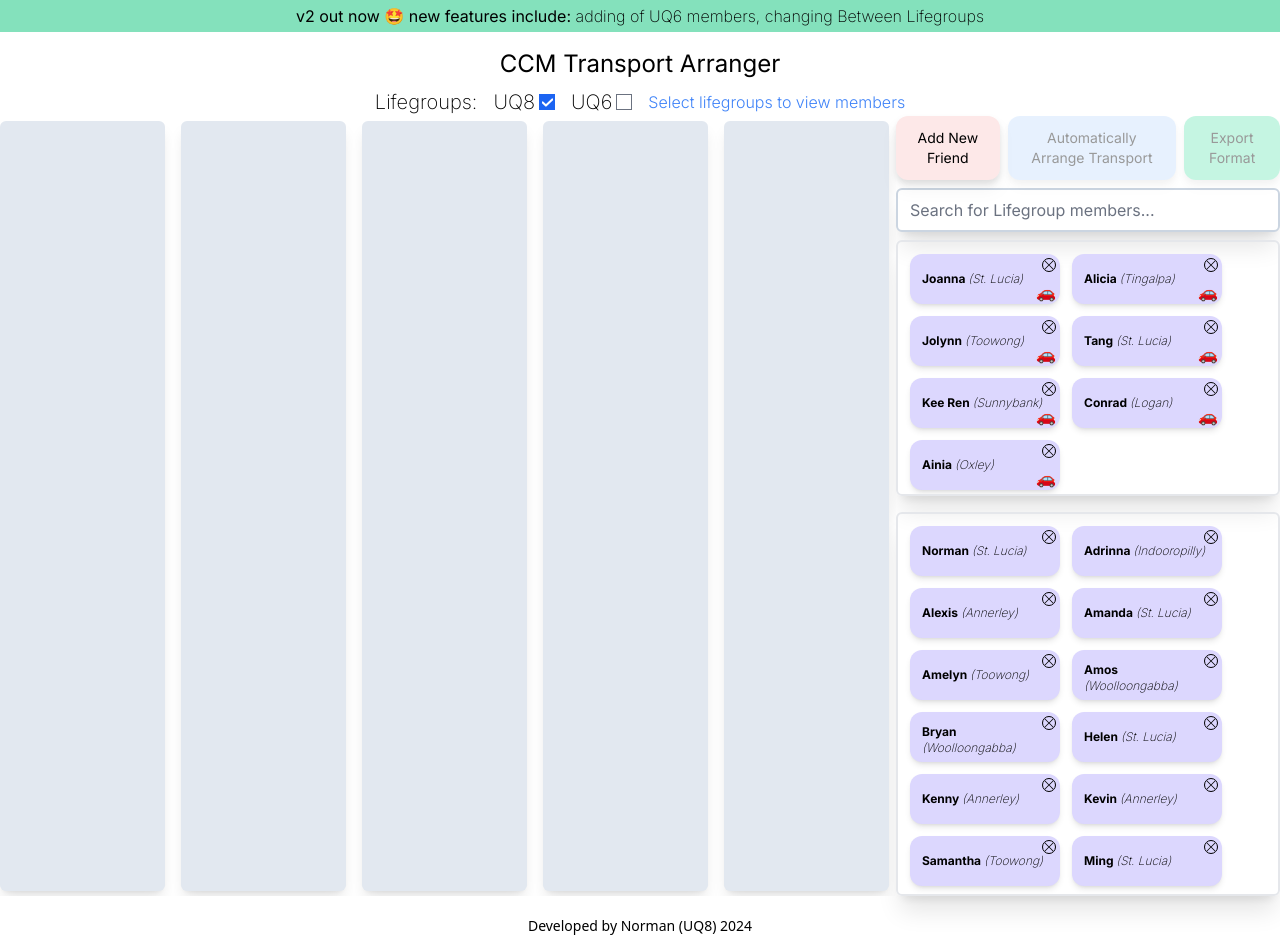
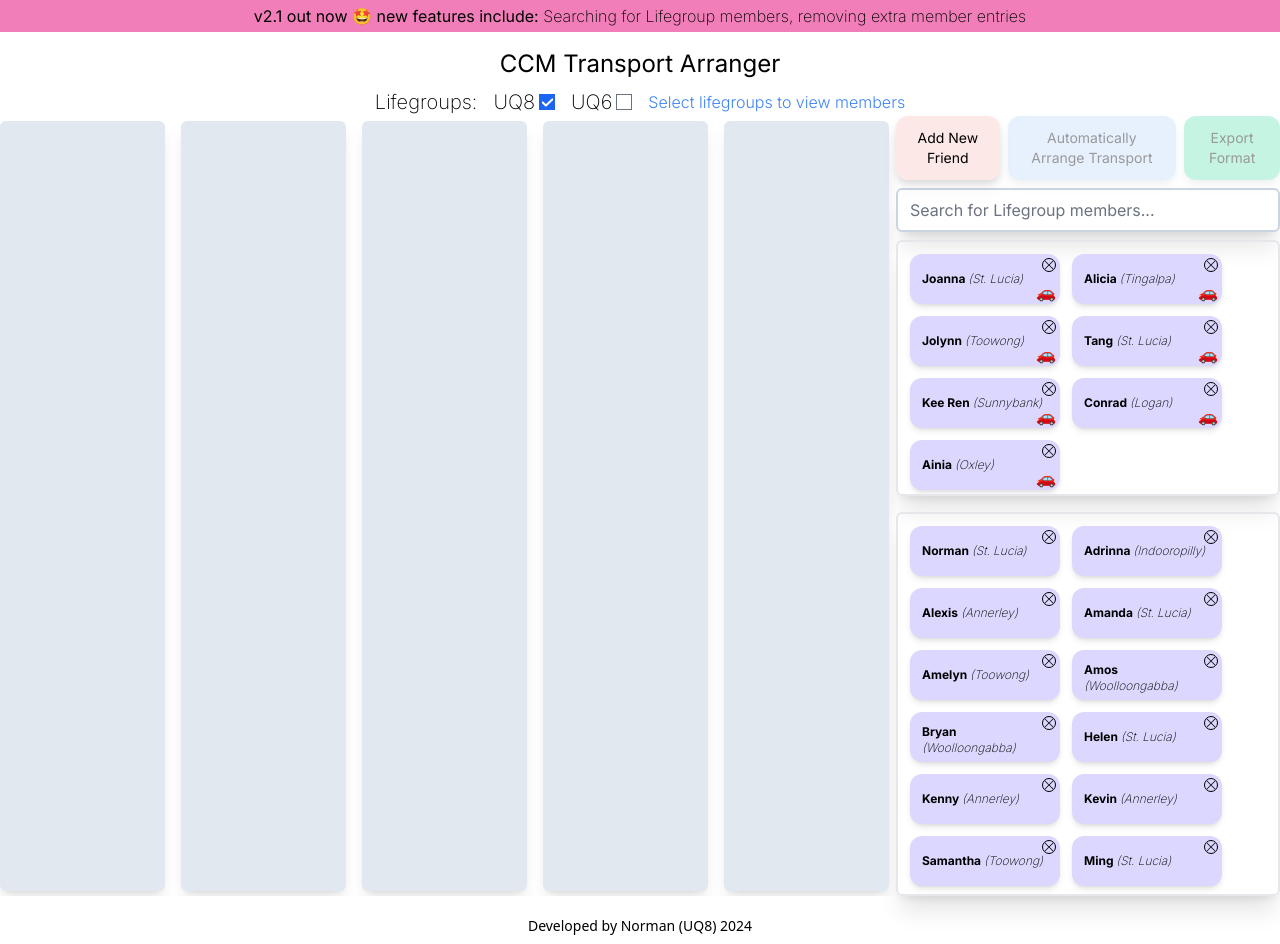
Before and after one commit to Hyleax/UQ8-transport-arranger, a Next.js app: page / in a window 1280 px wide. Built offline with nearby package versions, Linux system fonts and the light colour scheme.

Commit message:
update banner information

```diff
--- a/src/app/page.tsx
+++ b/src/app/page.tsx
@@ -69,8 +69,8 @@ export default function ManualInterface() {
         <main className="flex flex-col items-center">
 
             {/* version update information */}
-            <div className="bg-green-300 w-full flex justify-center p-1">
-                <p> v2 out now 🤩 new features include: <span className="font-extralight">adding of UQ6 members, changing Between Lifegroups </span> </p>
+            <div className="bg-pink-400 w-full flex justify-center p-1">
+                <p> v2.1 out now 🤩 new features include: <span className="font-extralight">Searching for Lifegroup members, removing extra member entries </span> </p>
             </div>
 
             <div className="container h-screen flex flex-col items-center">
```
